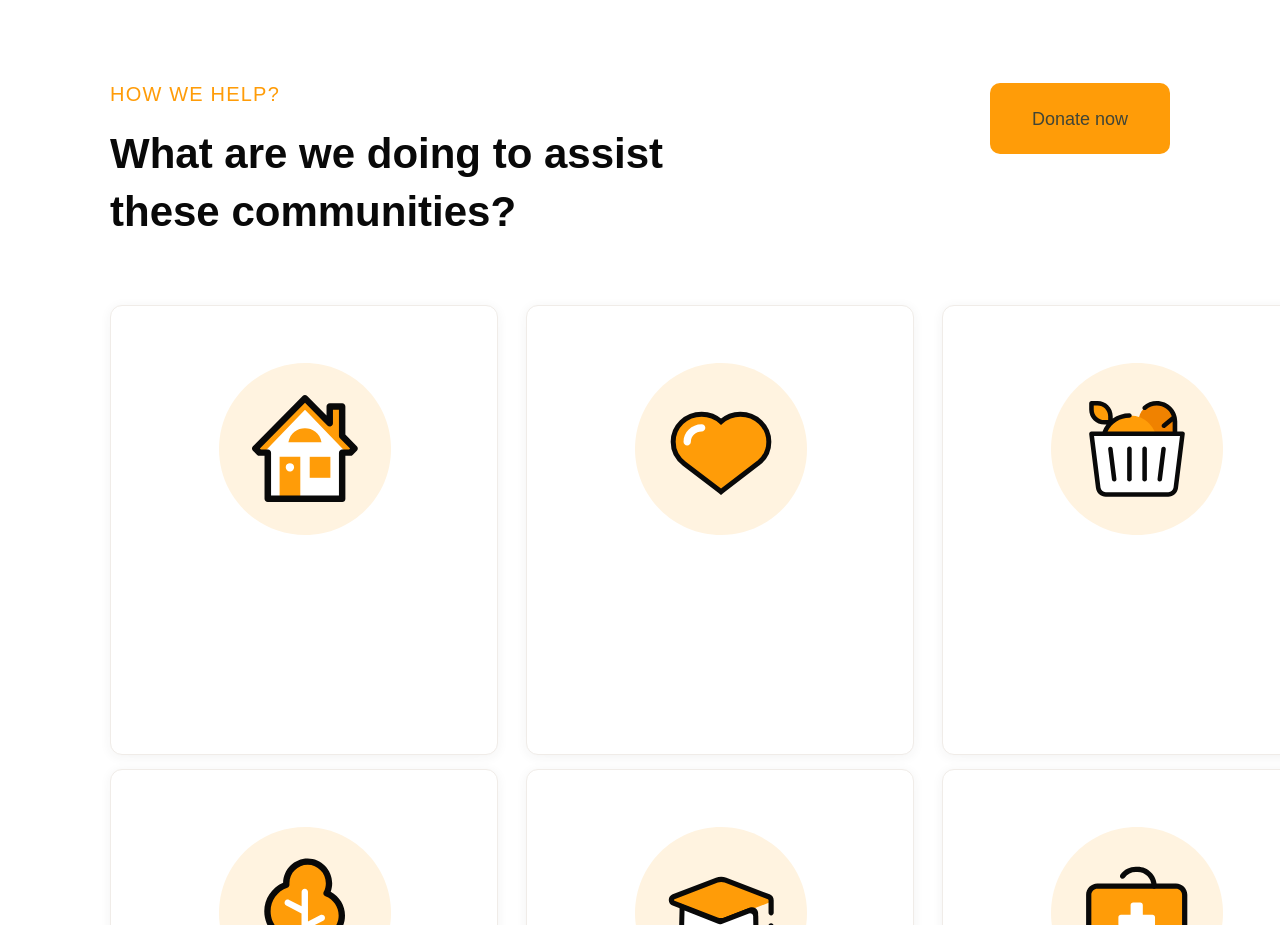
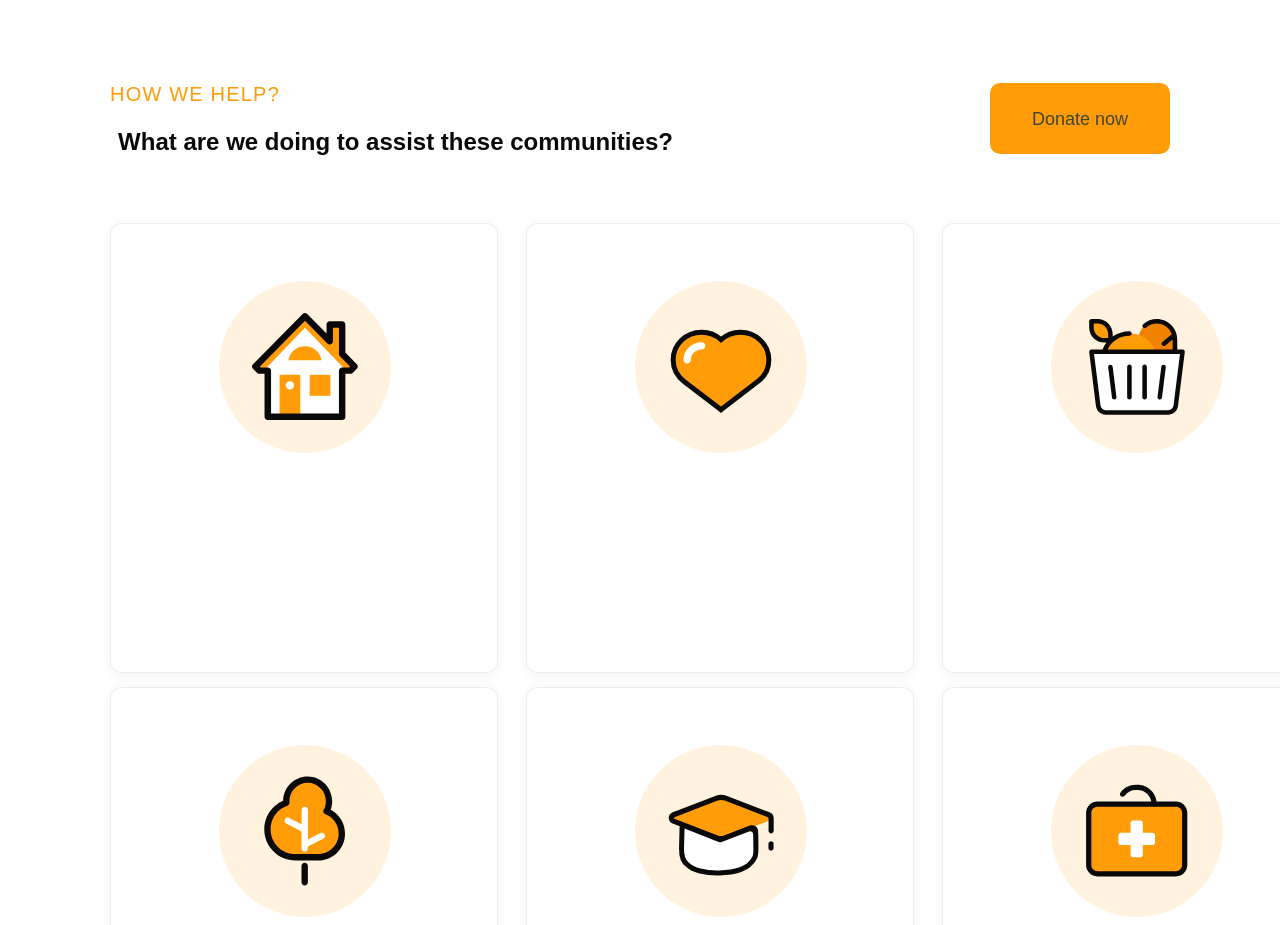
Before and after one commit to sedep040508/---------------, a plain HTML site: page index.html in a window 1280 px wide. Shown: the part 5540-6465 px from the top of the page. Drawn offline with Linux system fonts and the light colour scheme.

Commit message:
deleted ass_tit

```diff
--- a/style.css
+++ b/style.css
@@ -709,3 +709,11 @@ height: 172px;
 flex-shrink: 0;
 margin: 57px 108px 221px 108px ;
 }
+.ass_tit{
+    color: #090909;
+    text-align: center;
+    font-size: 24px;
+    font-style: normal;
+    font-weight: 700;
+    line-height: 34.008px;
+}
```
Also changed, not shown: index.html (+0 -1 lines).
